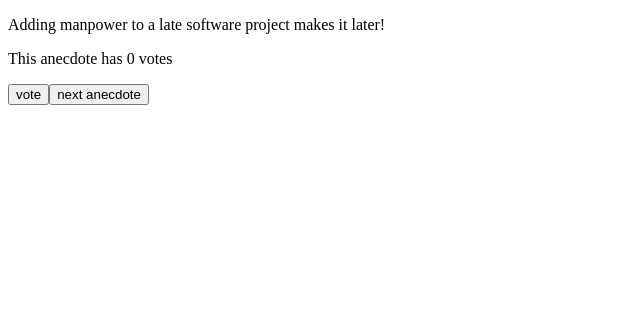
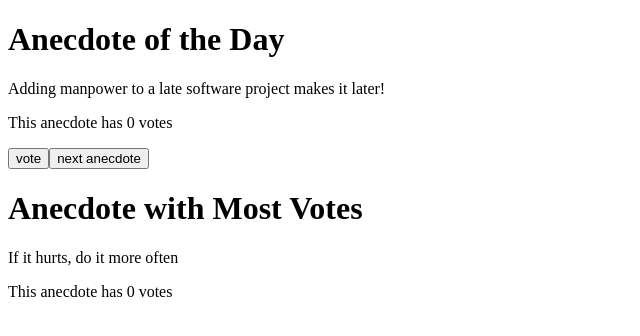
Before and after one commit to daxborde/fullstackopen, a React (Create React App) app in the folder part1/anecdotes/: page / in a window 1280 px wide. Shown: the top 336 px of the page, without its empty margins (0-640 px from the left). Built offline with nearby package versions, Linux system fonts and the light colour scheme.

Commit message:
most votes section, Score component, argmax helper

```diff
--- a/part1/anecdotes/src/App.js
+++ b/part1/anecdotes/src/App.js
@@ -5,6 +5,12 @@ const registerVote = (points, setPoints, selected) => {
   copy[selected] += 1
   setPoints(copy)
 }
+
+function argmax(arr) {
+  return arr.reduce((a, x, i, arr) => x > arr[a] ? i : a, 0)
+}
+
+const Score = ({score}) => <p>This anecdote has {score} vote{score === 1 ? "" : "s"}</p>
 
 const App = () => {
   const anecdotes = [
@@ -21,14 +27,21 @@ const App = () => {
   const [selected, setSelected] = useState(random_index())
   const [points, setPoints] = useState(Array(anecdotes.length).fill(0))
 
+  const best = argmax(points)
+
   return (
     <>
+      <h1>Anecdote of the Day</h1>
       <p>{anecdotes[selected]}</p>
-      <p>This anecdote has {points[selected]} vote{points[selected] === 1 ? "" : "s"}</p>
+      <Score score={points[selected]} />
       <p>
         <button onClick={() => registerVote(points, setPoints, selected)}>vote</button>
         <button onClick={() => setSelected(random_index())}>next anecdote</button>
       </p>
+
+      <h1>Anecdote with Most Votes</h1>
+      <p>{anecdotes[best]}</p>
+      <Score score={points[best]} />
     </>
   )
 }
```
